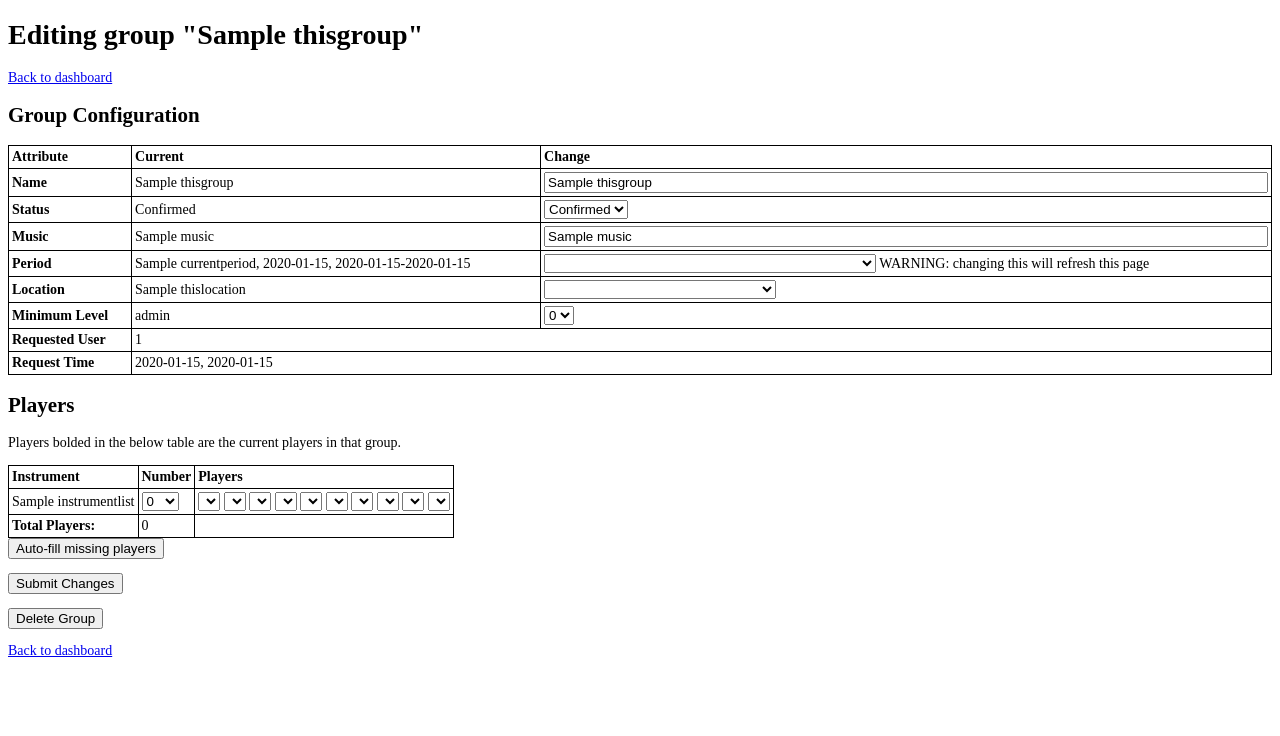
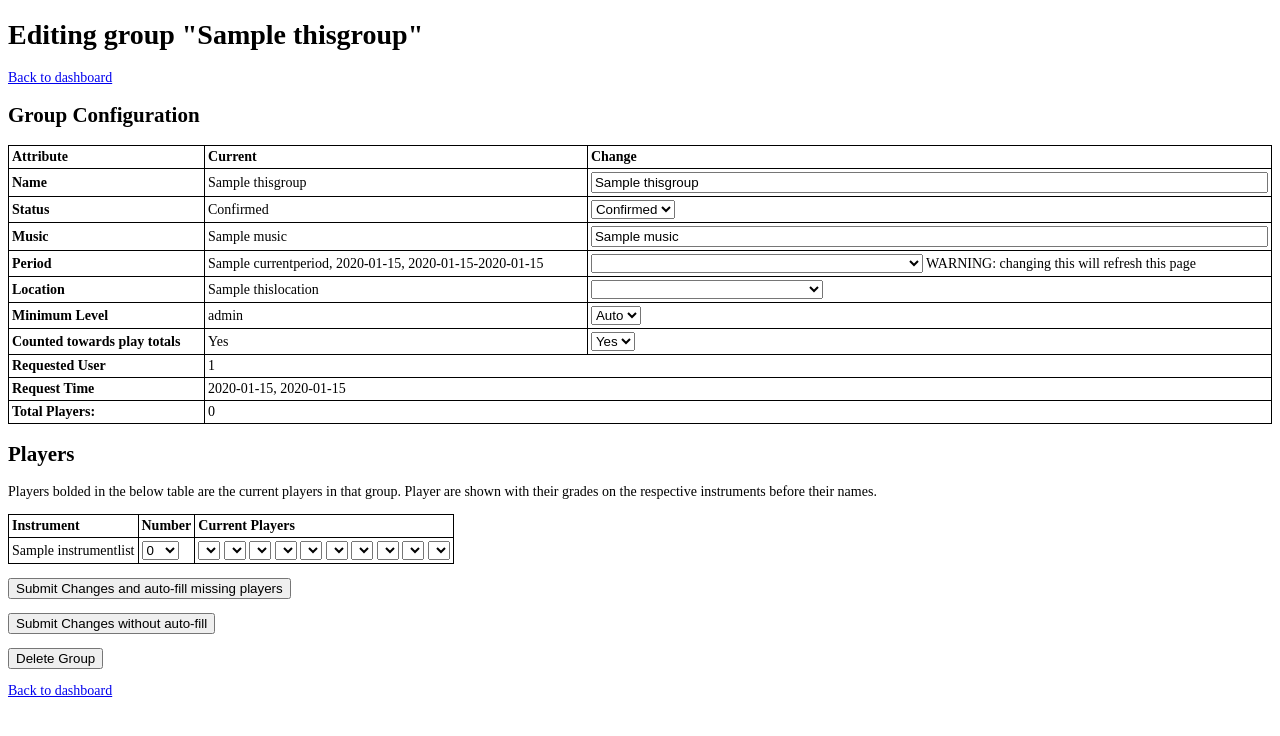
Before and after one commit to duhiga/MusicCampScheduler, a Flask app: template MusicCampScheduler/templates/groupedit.html in a window 1280 px wide. Shown: the top 736 px of the page. Run offline with Flask 2, Linux system fonts and the light colour scheme; the template is opened without the code that fills it: most values are stand-ins (such as "Sample title", 1, 10 or a date in 2020); lists and menus that the app fills with data are empty; parts of the project's set-up code (start-up, migrations or seed data) failed here and were passed over.

Commit message:
Started on autofilling groups, still needs work. Currently crashes when doing the lookup queries that probably aren't configured properly.

```diff
--- a/MusicCampScheduler/app.py
+++ b/MusicCampScheduler/app.py
@@ -44,9 +44,34 @@ log2('Python version: %s' % sys.version)
 
 #Looks up the amount of times a user has participated in an "ismusical" group during the camp
 def playcount(session,userid):
-    playcount = session.query(groupassignment).join(group).join(user).outerjoin(period).\
+    playcount = session.query(groupassignment.userid).join(group).join(user).outerjoin(period).\
         filter(user.userid == userid, group.ismusical == 1, period.endtime <= datetime.datetime.now()).count()
     return playcount
+
+def findsubstitutes(session,inputgroup):
+    #This block finds the substitutes for this group over several queries. A "substitute" is defined as a person who is not currently
+    #playing in anything during the period, plays the same instrument as the current players, and is a minimum level of the lowest
+    #grade current player minus one.
+    if inputgroup.minimumlevel is None:
+        minimumgradeob = session.query(user.firstname, user.lastname, instrument.instrumentname, instrument.grade).join(groupassignment).join(group).\
+            join(instrument, and_(groupassignment.instrumentname == instrument.instrumentname, user.userid == instrument.userid)).\
+            filter(group.groupid == inputgroup.groupid).order_by(instrument.grade).first()
+        minimumgrade = minimumgradeob.grade
+        log2('Found minimum grade in group to be %s %s playing %s with grade %s' % (minimumgradeob.firstname, minimumgradeob.lastname, minimumgradeob.instrumentname, minimumgradeob.grade))
+    else:
+        minimumgrade = inputgroup.minimumlevel
+        log2('Found minimum grade from the group config to be %s' % minimumgrade)
+    #get the list of instruments played in this group and removes duplicates to be used as a subquery later
+    instruments_in_group_query = session.query(groupassignment.instrumentname).join(group).filter(group.groupid == inputgroup.groupid).group_by(groupassignment.instrumentname)
+    #get the userids of everyone that's already playing in something this period
+    everyone_playing_in_periodquery = session.query(user.userid).join(groupassignment).join(group).join(period).filter(period.periodid == inputgroup.periodid)
+    #combine the last two queries with another query, finding everyone that both plays an instrument that's found in this
+    #group AND isn't in the list of users that are already playing in this period.
+    substitutes = session.query(instrument.instrumentname, user.userid, user.firstname, user.lastname).join(user).\
+        filter(~user.userid.in_(everyone_playing_in_periodquery)).\
+        filter(instrument.instrumentname.in_(instruments_in_group_query), instrument.grade >= (int(minimumgrade) - 1)).\
+        order_by(instrument.instrumentname)
+    return substitutes
 
 #gets a list of periods corresponding to the requested userid and date, formatting it in a nice way for the user dashboard
 def useridanddatetoperiods(session,userid,date):
@@ -251,25 +276,9 @@ def groupdetails(userid,groupid):
     players = session.query(user.userid, user.firstname, user.lastname, groupassignment.instrumentname).join(groupassignment).join(group).\
                             filter(group.groupid == groupid).order_by(groupassignment.instrumentname).all()
 
-
+    #find the substitutes for this group
     if thisgroup.status == 'Confirmed' and thisgroup.iseveryone != 1:
-        #This block finds the substitutes for this group over several queries. A "substitute" is defined as a person who is not currently
-        #playing in anything during the period, plays the same instrument as the current players, and is a minimum level of the lowest
-        #grade current player minus one.
-        minimumgrade = session.query(user.firstname, user.lastname, instrument.instrumentname, instrument.grade).join(groupassignment).join(group).\
-            join(instrument, and_(groupassignment.instrumentname == instrument.instrumentname, user.userid == instrument.userid)).\
-            filter(group.groupid == groupid).order_by(instrument.grade).first()
-        log2('Found minimum grade in group to be %s %s playing %s with grade %s' % (minimumgrade.firstname, minimumgrade.lastname, minimumgrade.instrumentname, minimumgrade.grade))
-        #get the list of instruments played in this group and removes duplicates to be used as a subquery later
-        instruments_in_group_query = session.query(groupassignment.instrumentname).join(group).filter(group.groupid == groupid).group_by(groupassignment.instrumentname)
-        #get the userids of everyone that's already playing in something this period
-        everyone_playing_in_periodquery = session.query(user.userid).join(groupassignment).join(group).join(period).filter(period.periodid == thisperiod.periodid)
-        #combine the last two queries with another query, finding everyone that both plays an instrument that's found in this
-        #group AND isn't in the list of users that are already playing in this period.
-        substitutes = session.query(instrument.instrumentname, user.firstname, user.lastname).join(user).\
-            filter(~user.userid.in_(everyone_playing_in_periodquery)).\
-            filter(instrument.instrumentname.in_(instruments_in_group_query), instrument.grade >= (minimumgrade.grade - 1)).\
-            order_by(instrument.instrumentname).all()
+        substitutes = findsubstitutes(session,thisgroup).all()
     else:
         substitutes = None
 
@@ -380,26 +389,32 @@ def groupedit(userid,groupid,periodid=None):
         thisgroupassignments = session.query(groupassignment).filter(groupassignment.groupid == thisgroup.groupid).all()
         for a in thisgroupassignments:
             session.delete(a)
-
+        #add the content in the packet to this group's attributes
         thisgroup.groupname = content['groupname']
         thisgroup.periodid = content['periodid']
         thisgroup.locationid = content['locationid']
         thisgroup.minimumlevel = content['minimumlevel']
         thisgroup.music = content['music']
         thisgroup.status = content['status']
+        thisgroup.ismusical = content['ismusical']
         for i in config.root.CampDetails['Instruments'].split(","):
             log2('Setting %s to %s' % (i,content[i]))
             setattr(thisgroup,i,content[i])
         foundempty = False
         for p in content['players']:
                     log2('Performing action for player with id %s' % p['userid'])
-                    #if we are on the conductorpage, you cannot submit blank players. Give the user an error and take them back to their dashboard.
                     if p['userid'] == '':
                         foundempty = True
                     #if the playerid is not null, we create a groupassignment for them and bind it to this group
                     else:
+                        log2('Attempting to find user %s' % p['userid'])
                         playeruser = session.query(user).filter(user.userid == p['userid']).first()
-                        currentassignment = session.query(groupassignment).filter(groupassignment.userid == userid).filter(group.periodid == content['periodid'])
+                        currentassignment = session.query(groupassignment).join(group).filter(groupassignment.userid == userid).filter(group.periodid == content['periodid']).first()
+                        if currentassignment is not None:
+                            if currentassignment.groupid != thisgroup.groupid:
+                                url = 'none'
+                                session.close()
+                                return jsonify(message = ('Found a clash for %s. Refresh the page and try again.' % playeruser.firstname), url = url)
                         if playeruser is not None:
                             playergroupassignment = groupassignment(userid = playeruser.userid, groupid = thisgroup.groupid, instrumentname = p['instrumentname'])
                             session.add(playergroupassignment)
@@ -407,15 +422,33 @@ def groupedit(userid,groupid,periodid=None):
                             url = ('/user/' + str(thisuser.userid) + '/')
                             session.close()
                             return jsonify(message = 'Could not find one of your selected players in the database. Please refresh the page and try again.', url = url)
-                    #if none of the above are satisfied - that's ok. you're allowed to submit null playernames in the user request page, these will be
-                    #allocated by the admin when the group is confirmed.
         if thisgroup.status == 'Confirmed' and (thisgroup.periodid == '' or thisgroup.groupname == '' or thisgroup.locationid == '' or foundempty == True):
             url = '/user/' + str(thisuser.userid) + '/group/' + str(thisgroup.groupid) + '/'
             session.close()
             return jsonify(message = 'Confirmed groups must have a name, assigned period, assigned location and no empty player slots.', url = 'none')
 
+        #----AUTOFILL SECTION----# UNFINISHED AND DOESN'T WORK
+        if content['autofill'] == '1':
+            log2('User selected to autofill the group')
+            for i in config.root.CampDetails['Instruments'].split(","):
+                numberinstrument = getattr(thisgroup,i)
+                if getattr(thisgroup,i) > 0:
+                    log2('Group has %s players for instrument %s' % (numberinstrument, i))
+                    currentinstrumentplayers = session.query(user).join(groupassignment).filter(groupassignment.groupid == thisgroup.groupid, groupassignment.instrumentname == i).all()
+                    requiredplayers = int(numberinstrument) - len(currentinstrumentplayers)
+                    log2('We need to find %s extra players for instrument %s' % (requiredplayers, i))
+                    possibleplayersquery = findsubstitutes(session,thisgroup).filter(instrument.instrumentname == i)
+                    log2('possible players query is: %s' % possibleplayersquery)
+                    playcountsquery = session.query(user.userid, func.count(user.userid).label("playcount")).join(groupassignment).join(group).filter(group.ismusical == 1).group_by(user.userid)
+                    assignmentlist = session.query(possibleplayersquery).join(playcountsquery, possibleplayersquery.userid == playcountsquery.userid).order_by(playcountsquery.playcount).all()
+
+                    #find the instrument, userid, firstname and lastname of all possible players in this group
+                    while count < requiredplayers:
+                        log2('Selected %s to play %s' % (assignedplayerlist[count].userid, i))
+                        count = count + 1
+
         else:
-            session.add(thisgroup)
+            session.merge(thisgroup)
             session.commit()
             url = '/user/' + str(thisuser.userid) + '/group/' + str(thisgroup.groupid) + '/'
             session.close()
--- a/MusicCampScheduler/env1/pip-selfcheck.json
+++ b/MusicCampScheduler/env1/pip-selfcheck.json
@@ -1 +1 @@
-{"last_check":"2016-10-18T05:32:04Z","pypi_version":"8.1.2"}
+{"last_check":"2016-10-26T00:49:42Z","pypi_version":"8.1.2"}
--- a/MusicCampScheduler/templates/godpage.html
+++ b/MusicCampScheduler/templates/godpage.html
@@ -16,12 +16,14 @@
             <th>First Name</th>
             <th>Last Name</th>
             <th>Dashboard Links</th>
+            <th>Play Count</th>
         </tr>
         {% for u in users %}
         <tr>
             <td>{{ u.firstname }}</td>
             <td>{{ u.lastname }}</td>
             <td><a href="/user/{{ u.userid }}/">{{ u.userid }}</a></td>
+            <td>{{ u.playcount }}</td>
         </tr>
         {% endfor %}
     </table>
--- a/MusicCampScheduler/templates/groupedit.html
+++ b/MusicCampScheduler/templates/groupedit.html
@@ -62,7 +62,7 @@
                 sel.append($("<option>").attr('value',""));
                 for (var i = 0; i < playersdump.length; i++) {
                     if (playersdump[i].instrumentname == instrument) {
-                        sel.append($("<option>").attr('value',playersdump[i].userid).text(playersdump[i].firstname + ' ' + playersdump[i].lastname));
+                        sel.append($("<option>").attr('value',playersdump[i].userid).text(playersdump[i].grade + ' - ' + playersdump[i].firstname + ' ' + playersdump[i].lastname));
                     }
                 }
             }
@@ -73,52 +73,87 @@
                 dropdowns[dropdowns.length - 1].remove()
             }
 
-            //when user changes any instrument number drop down baxes
+            //when user changes any instrument number drop down boxes
             $(document).on("change", '.instrumentnumber_dropdown', function () {
                 updatetotal();
                 thisinstrument = $(this).attr('data-instrument');
-                playerscell = $('.players_cell[data-instrument="' + thisinstrument + '"]')
-                difference = $(this).val() - $('.player_dropdown[data-instrument="' + thisinstrument + '"]').length
-                console.log('Need to add ' + difference + ' dropdowns')
+                playerscell = $('.players_cell[data-instrument="' + thisinstrument + '"]');
+                difference = $(this).val() - $('.player_dropdown[data-instrument="' + thisinstrument + '"]').length;
+                console.log('Need to add ' + difference + ' dropdowns');
                 if (difference > 0) {
                     for (i=0; i < difference; i++) {
-                        addPlayer(playerscell)
+                        addPlayer(playerscell);
                     }
                 }
                 if (difference < 0) {
                     for (i=0; i > difference; i--) {
-                        removePlayer(playerscell)
+                        removePlayer(playerscell);
                     }
                 }
             });
 
-            //when user changes any instrument number drop down baxes
+            //when user changes the period dropdown box, reload the page with data from the new period
             $(document).on("change", '#periodid', function () {
-                console.log('User selected period ' + $(this).val() + ', reloading page for that period')
+                console.log('User selected period ' + $(this).val() + ', reloading page for that period');
                 window.location = '/user/{{ thisuser.userid }}/group/{{ thisgroup.groupid }}/period/' + $(this).val() + '/edit/';
             });
 
-            //run when user changes the content of a player dropdown. checks for other dropdown boxes that contain the
-            //name of the player that was selected and removes them.
+            //run when user changes the content of a player dropdown
             $(document).on("change", '.player_dropdown', function (e) {
                 //grab value that was selected on the dropdown
                 var selectedplayer = $(this).val();
                 //only run the code if it's the original event to prevent recursion (this function would go infinite otherwise)
                 if (e.originalEvent) {
+                    //for each other drop down box
                     $('.player_dropdown').not(this).each(function() {
+                        //set any other boxes with the same player name to blank
                         if ($(this).val() == selectedplayer) {
                             $(this).val("").change();
                         }
                     });
                 }
+                ////NOT USED - keeping just in case. code doesn't work, but is the makings of the "available players" column
+                ////In each "Available Players" cell
+                //$('.available_players').each(function() {
+                //    thisinstrument = $(this).attr('id')
+                //    //iterate through the whole list of players
+                //    for (var i = 0; i < playersdump.length; i++) {
+                //        //and for each player who plays this instrument
+                //        if (playersdump[i].instrumentname == thisinstrument) {
+                //            alreadyfound = false;
+                //            $('.player_dropdown').each(function() {
+                //                //if they are already set to playing in this group
+                //                if ($(this).val() != playersdump[i].userid) {
+                //                    //don't write their name
+                //                    console.log('Already found player in dropdowns ' + playersdump[i].firstname + ' ' + playersdump[i].lastname)
+                //                    alreadyfound = true;
+                //                    return false
+                //                }
+                //            });
+                //            if (alreadyfound == false) {
+                //                console.log('Player not found in dropdowns, adding text to cell ' + playersdump[i].firstname + ' ' + playersdump[i].lastname)
+                //                if ($(this).html() == '') {
+                //                    $(this).html(playersdump[i].firstname + ' ' + playersdump[i].lastname)
+                //                }
+                //                else {
+                //                    $(this).html().append(playersdump[i].firstname + ' ' + playersdump[i].lastname)
+                //                }
+                //            }
+                //        }
+                //    }
+                //});
             });
 
-            //when user presses submit button
-            //UNFINISHED
-            $("#submit_button").click(function () {
+            //when user presses submit button (either with or without autofill)
+            $(".submit_button").click(function () {
                 console.log('Submit button pressed');
                 //establish the object we'll send to the server
                 var request = {}
+
+                //check if this was the autofill button or not, and add this information to the object
+                if ($(this).attr('id') == 'submit_with_autofill') { request.autofill = '1' }
+                else { request.autofill = '0' }
+
                 //for each group_attribute dropdown on the page, add the value to the object
                 $('.group_attribute').each(function() {
                     request[$(this).attr('id')] = $(this).val();
@@ -258,6 +293,7 @@
             <td>{{ thisgroup.minimumlevel }}</td>
             <td>
                 <select id="minimumlevel" class="group_attribute">
+                    <option value="">Auto</option>
                     {% set n = 7 %}
                     {% for n in range(n) %}
                     {% if n == thisgroup.minimumlevel %}
@@ -270,6 +306,25 @@
             </td>
         </tr>
         <tr>
+            <th>Counted towards play totals</th>
+            <td>
+                {% if thisgroup.ismusical == 0 %}No
+                {% else %}Yes
+                {% endif %}
+            </td>
+            <td>
+                <select id="ismusical" class="group_attribute">
+                    {% if thisgroup.ismusical == 0 %}
+                    <option value="1">Yes</option>
+                    <option value="0" selected="selected">No</option>
+                    {% else %}
+                    <option value="1" selected="selected">Yes</option>
+                    <option value="0">No</option>
+                    {% endif %}
+                </select>
+            </td>
+        </tr>
+        <tr>
             <th>Requested User</th>
             <td colspan="2">{{ thisgroup.requesteduserid }}</td>
         </tr>
@@ -277,14 +332,19 @@
             <th>Request Time</th>
             <td colspan="2">{{ thisgroup.requesttime.strftime('%A, %Y-%m-%d') }}, {{ thisgroup.requesttime.strftime('%H:%M') }}</td>
         </tr>
+        <tr>
+            <th>Total Players:</th>
+            <td colspan="2" id="total_players"></td>
+        </tr>
      </table>
     <h2>Players</h2>
-    <p>Players bolded in the below table are the current players in that group.</p>
+    <p>Players bolded in the below table are the current players in that group. Player are shown with their grades on the respective instruments before their names.</p>
     <table class="sortable" id="table_players">
         <tr>
             <th>Instrument</th>
             <th>Number</th>
-            <th>Players</th>
+            <th>Current Players</th>
+            <!--<th>Available Players</th>-->
         </tr>
         {% set count = 0 -%}
         {% for i in instrumentlist %}
@@ -309,22 +369,19 @@
                     <option value=""></option>
                     {% for d in playersdump %}
                     {% if d.instrumentname == i %}
-                    <option value="{{ d.userid }}">{{ d.firstname }} {{ d.lastname }}</option>
+                    <option value="{{ d.userid }}">{{ d.grade }} - {{ d.firstname }} {{ d.lastname }}</option>
                     {% endif %}
                     {% endfor %}
                 </select>
                 {% endfor %}
                 {% endif %}
             </td>
+            <!-- <td class="available_players" data-instrument="{{i}}"></td> -->
         </tr>
         {% endfor %}
-        <tr>
-            <th>Total Players:</th>
-            <td id="total_players"></td>
-        </tr>
     </table>
-    <button id="autofill_button">Auto-fill missing players</button>
-    <p><button id="submit_button">Submit Changes</button></p>
+    <p><button class="submit_button" id="submit_with_autofill">Submit Changes and auto-fill missing players</button></p>
+    <p><button class="submit_button" id="submit_without_autofill">Submit Changes without auto-fill</button></p>
     <p><button id="delete_button">Delete Group</button></p>
     <p><a href="/user/{{ thisuser.userid }}/">Back to dashboard</a></p>
 </body>
```
Also changed, not shown: 2 other files.
